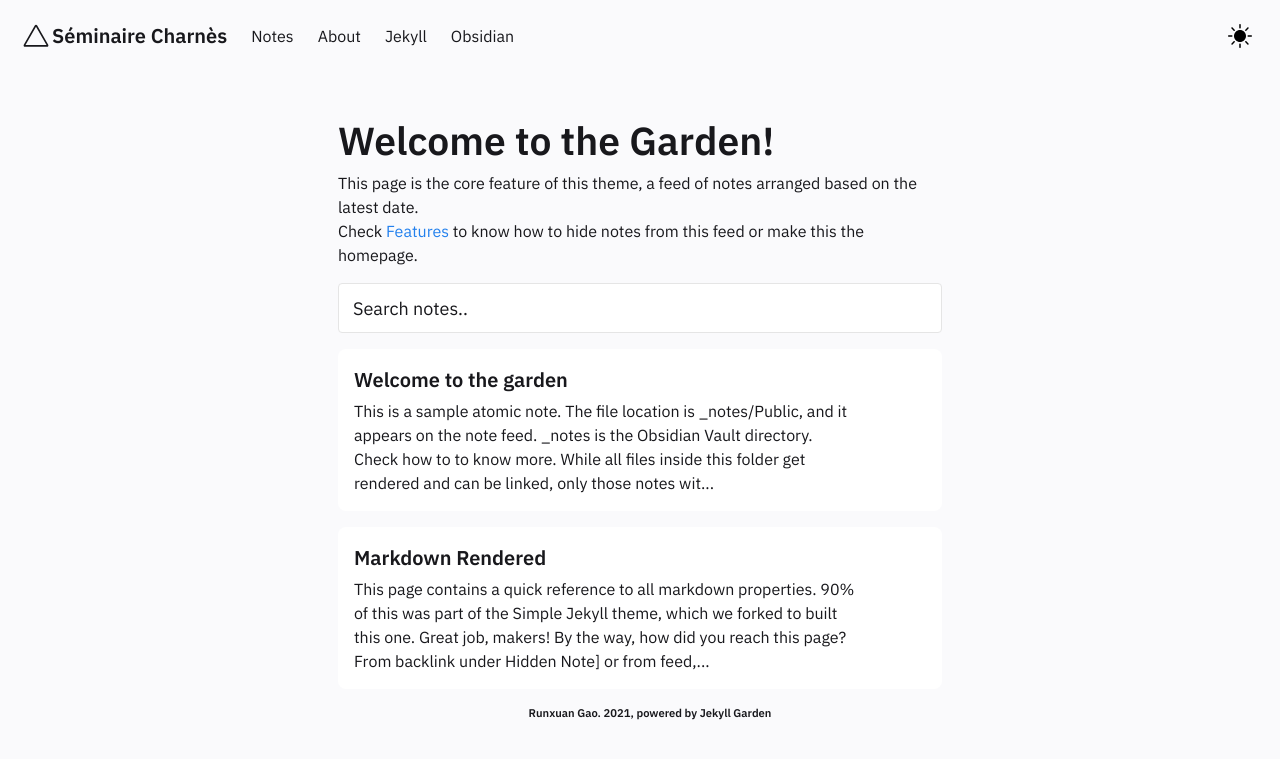
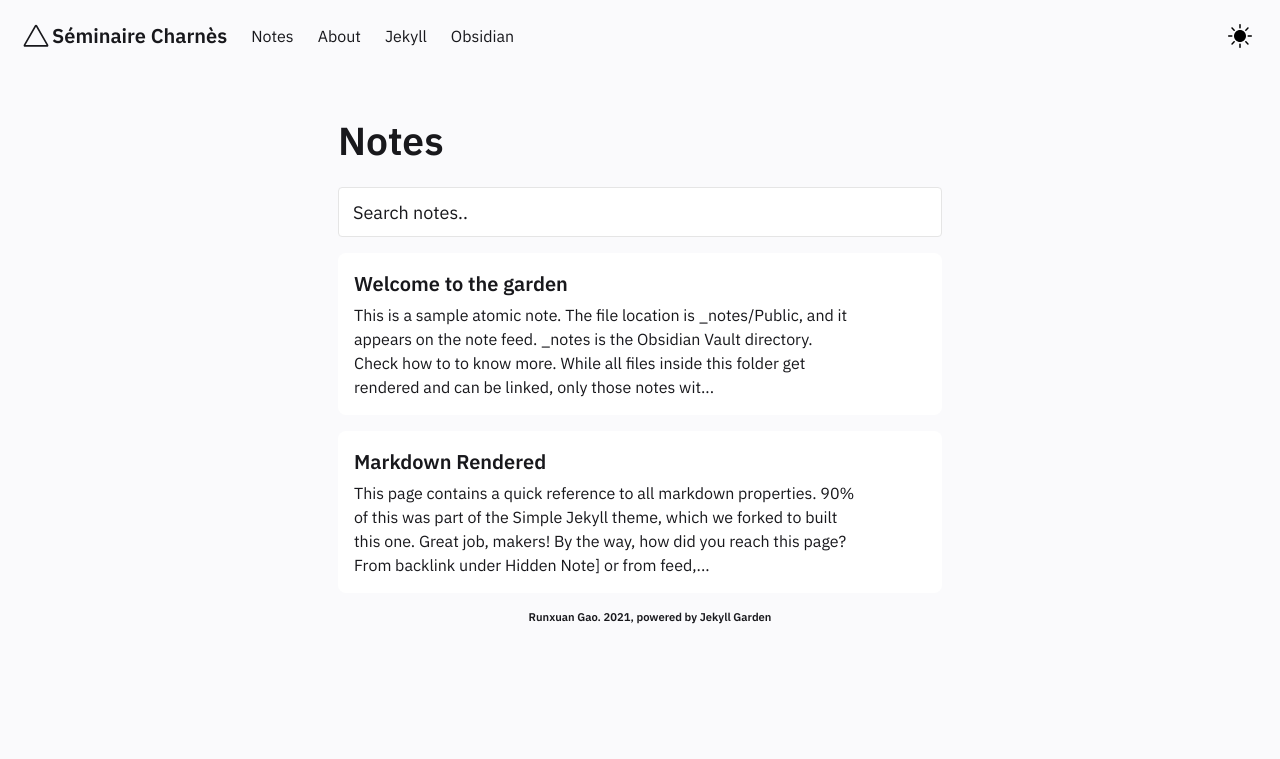
Before and after one commit to runxg/runxg.github.io, a Jekyll site: the page built from pages/notes.md, in a window 1280 px wide. Shown: the top 759 px of the page. Built offline with Jekyll 4.4.1, drawn with Linux system fonts in a browser that asks for light colours.

Commit message:
Update FeedContent.html

```diff
--- a/_includes/FeedContent.html
+++ b/_includes/FeedContent.html
@@ -1,8 +1,4 @@
 <div class="block">
-    <h1>Welcome to the Garden!</h1>
-
-    This page is the core feature of this theme, a feed of notes arranged based on the latest date. </br>
-    Check <a href="../posts/features" style="color:var(--link);">Features</a> to know how to hide notes from this feed or make this the homepage.
-
+    <h1>Notes</h1>
 
     </div>
```
